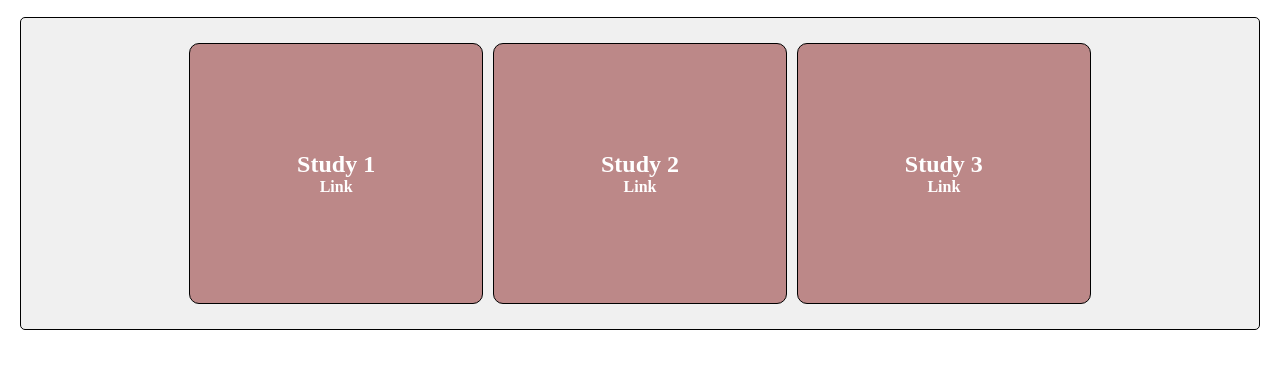
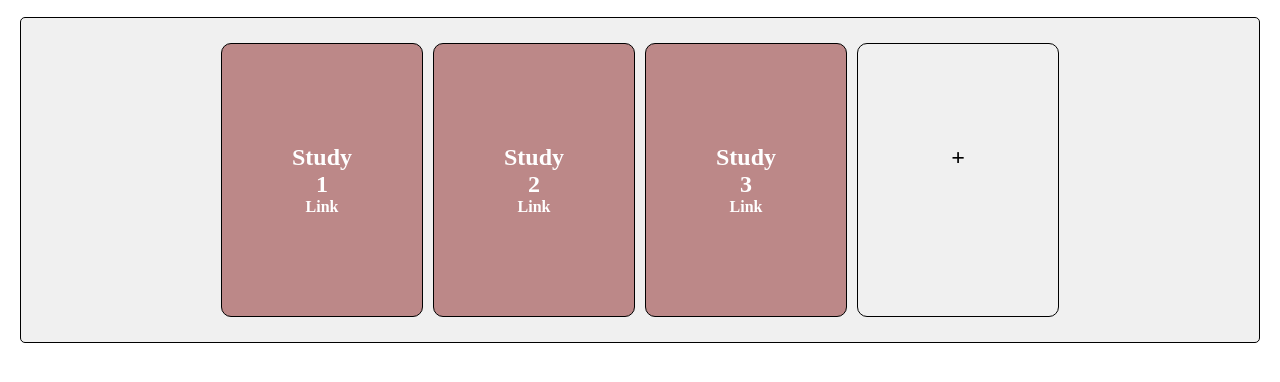
Before and after one commit to IsaqueES/DataBaseStudy, a website: page src/index.html in a window 1280 px wide. Shown: the part 238-620 px from the top of the page. Drawn offline with Linux system fonts and the light colour scheme.

Commit message:
Add interactive study box and update styles for improved user experience

```diff
--- a/Style/style.css
+++ b/Style/style.css
@@ -48,9 +48,37 @@ a {
   background-color: var(--cp);
   border: 1px solid black;
   border-radius: 10px;
-  padding: 9%;
+  padding: 100px;
   display: flex;
+  max-width: fit-content;
+  width: 0px;
+  text-align: center;
   flex-direction: column;
   align-items: center;
   color: white;
+  transition: all 0.3s ease-in-out;
 }
+.studybox:hover {
+  background-color: rgb(128, 20, 20);
+  cursor: pointer;
+  transition: all 0.3s ease-in-out;
+}
+#add {
+  border: 1px solid black;
+  border-radius: 10px;
+  padding: 100px;
+  display: flex;
+  max-width: fit-content;
+  width: 0px;
+  text-align: center;
+  flex-direction: column;
+  align-items: center;
+  color: black;
+  transition: all 0.3s ease-in-out;
+}
+#add:hover {
+  background-color: rgb(0, 0, 0);
+  color: white;
+  cursor: pointer;
+  transition: all 0.3s ease-in-out;
+}
--- /dev/null
+++ b/script/index.js
@@ -0,0 +1,16 @@
+function add() {
+  var addcross = `<div id="add" onclick="add()">
+        <h2>+</h2>
+      </div>`;
+  var mother = document.getElementById("mother-box");
+  var html = `
+    <div id="study2" class="studybox">
+        <h2>TESTE</h2>
+        <p>Link</p>
+    </div>`;
+  var boxes = document.getElementsByClassName("studybox");
+  var boxesHTML = Array.from(boxes)
+    .map((box) => box.outerHTML)
+    .join("");
+  mother.innerHTML = boxesHTML + html + addcross;
+}
--- a/src/index.html
+++ b/src/index.html
@@ -5,6 +5,7 @@
     <meta name="viewport" content="width=device-width, initial-scale=1.0" />
     <title>Document</title>
     <link rel="stylesheet" href="../Style/style.css" />
+    <script src="../script/index.js"></script>
   </head>
   <body>
     <div id="header">DataBase Studies</div>
@@ -35,6 +36,10 @@
         <h2>Study 3</h2>
         <p>Link</p>
       </div>
+
+      <div id="add" onclick="add()">
+        <h2>+</h2>
+      </div>
     </div>
   </body>
 </html>
```
